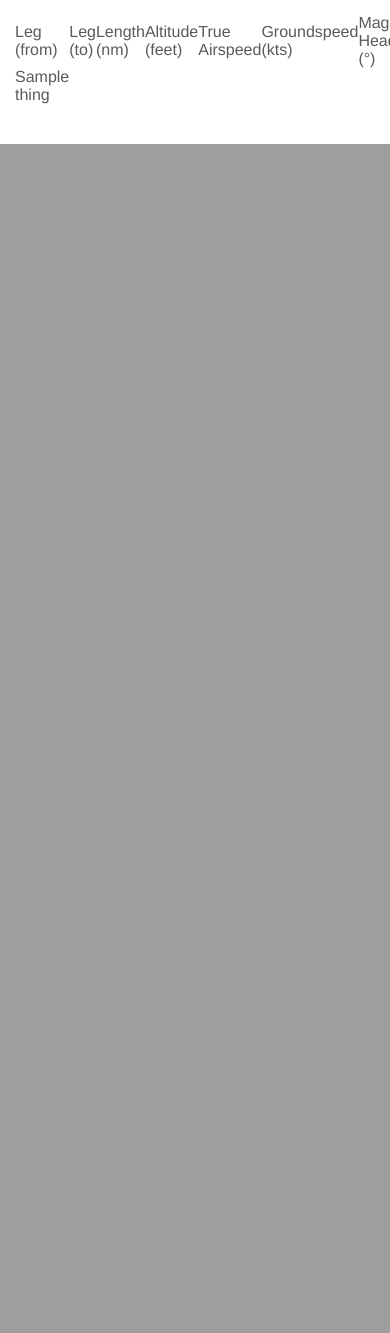
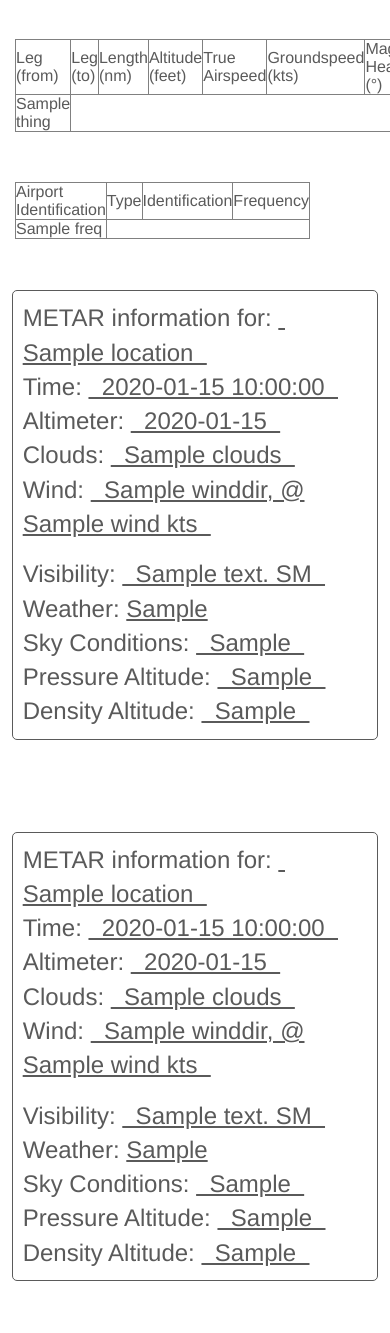
Before and after one commit to amilich/VFR-Flight-Planner, a Flask app: template templates/pdfroute.html in a window 390 px wide; the page is wider, and only the part inside the window is pictured. Shown: the part 767-2100 px from the top of that part. Before the commit the page ends 911 px from the top of that part, so only its background shows below. Run offline with Flask 2, Linux system fonts and the light colour scheme; the template is opened without the code that fills it: most values are stand-ins (such as "Sample title", 1, 10 or a date in 2020); some libraries are stand-ins or nearby versions.

Commit message:
Frequencies added; PDF changed
* Removed weight and balance from separate PDF
* Added destination METAR
* Frequencies tab added

```diff
--- a/App.py
+++ b/App.py
@@ -61,32 +61,17 @@ def testform():
 	return render_template('route_test.html', options=Markup(options), form=form)
 
 """
-Save weight and balance along with weather information as PDF.
-"""
-@app.route('/savewb')
-def saveWeightBalance():
-	try:
-		environment = cache.get('env_origin')
-		airplane = cache.get('airplane')
-		# wbpdf = gen_pdf(render_template("wbalance.html", env = environment, wbalance = "", airplane=airplane))
-		# response = make_response(wbpdf)
-		# response.mimetype = 'application/pdf'
-		# response.headers["Content-Disposition"] = "attachment; filename=route.pdf"
-		# return response
-		return render_template("wbalance.html", env = environment, wbalance = "", airplane=airplane)
-	except Exception, e:
-		print str(e)
-		return render_template('fail.html', error="pdf")
-
-"""
 Converts flight plan page with map, elevation diagram, and table of segments into printable PDF.
 """
 @app.route('/saveplan', methods=['GET'])
 def savePlan():
 	try:
 		myRoute = cache.get('myRoute')
+		environment = cache.get('env_origin')
+		environment2 = cache.get('env_dest')
 		map_content = str(makeStaticMap(myRoute[2].courseSegs, myRoute[2].destination)).replace("\n", "")
-		route_pdf = gen_pdf(render_template('pdfroute.html', map=Markup(map_content), theRoute = myRoute[2].courseSegs, elevation=myRoute[3]))
+		route_pdf = gen_pdf(render_template('pdfroute.html', map=Markup(map_content), theRoute = myRoute[2].courseSegs, \
+			elevation=myRoute[3], freqs=myRoute[5], env=environment, env2=environment2))
 		response = make_response(route_pdf)
 		response.mimetype = 'application/pdf'
 		response.headers["Content-Disposition"] = "attachment; filename=route.pdf"
--- a/FlightFiles.py
+++ b/FlightFiles.py
@@ -376,7 +376,7 @@ class Segment:
 	Gets segment data to display to user.
 	"""
 	def getData(self):
-		return [self.from_poi.name, self.to_poi.name, str("{0:.2f}".format(self.length)), str(self.alt), str(self.tas), str(self.gs), str(self.hdg)]
+		return [self.from_poi.name, self.to_poi.name, str("{0:.2f}".format(self.length)), str(self.alt), str(self.tas), "{0:.2f}".format(float(self.gs)), "{0:.2f}".format(float(self.hdg))]
 
 	"""
 	Converts segment to table entry.
@@ -800,7 +800,7 @@ def createSegments(origin, destination, course, alt, tas, climb_speed = 75, desc
 A route contains a list of segments and airplane parameters replated to a particular flight.
 """
 class Route:
-	def __init__(self, course, origin, destination, routeType="direct", night = False, custom=[], cruising_alt=3500, cruise_speed=110, climb_speed=75, climb_dist=7, gph=10, descent_speed=90, doWeather=True):
+	def __init__(self, course, origin, destination, routeType="direct", night = False, custom=[], cruising_alt=3500, cruise_speed=110, climb_speed=75, climb_dist=5, gph=10, descent_speed=90, doWeather=True):
 		self.reset(course, origin, destination, routeType, night, custom, cruising_alt, cruise_speed, climb_speed, climb_dist, gph, descent_speed, doWeather=doWeather)
 
 	def reset(self, course, origin, destination, routeType, night, custom, cruising_alt, cruise_speed, climb_speed, climb_dist, gph, descent_speed, climb_done=False, doWeather=False):
@@ -968,7 +968,7 @@ def createRoute(home, dest, altitude, airspeed, custom=[], environments=[]):
 		final_alt = cruising_alt
 		messages.append("Changed cruising altitude")
 	rType = "direct" if len(custom) == 0 else "custom"
-	route = Route(course, origin, destination, routeType=rType, custom=custom, cruising_alt=final_alt, cruise_speed=airspeed, climb_speed=75, climb_dist=7, doWeather=False)
+	route = Route(course, origin, destination, routeType=rType, custom=custom, cruising_alt=final_alt, cruise_speed=airspeed, climb_speed=75, climb_dist=5, doWeather=False)
 
 	noTOC = copy.copy(route)
 	route.insertClimb()
--- a/templates/fail.html
+++ b/templates/fail.html
@@ -11,7 +11,7 @@
 		<meta charset="utf-8">
 		<meta http-equiv="X-UA-Compatible" content="IE=edge">
 		<meta name="viewport" content="width=device-width, initial-scale=1">
-		<title>Update Failsed</title>
+		<title>Error</title>
 		<meta name="description" content="Source code generated using layoutit.com">
   	</head>
 
--- a/templates/pdfroute.html
+++ b/templates/pdfroute.html
@@ -11,11 +11,11 @@
 
 	<body>
 		<center>
-			<h3>
+			<h1>
 				Your Route
-			</h3>
+			</h1>
 		</center>
-		<br><br>
+		<hr><br>
 		<center>
 			<img src="{{ map }}" alt="Route Map">
 		</center>
@@ -26,7 +26,8 @@
 
 		<br><br><br>
 		<div class="container">
-		    <table border='0' style=\"width:50%\">
+			<font size="5">
+		    	<table border='1' style="width:50%;" cellpadding="5">
 		    	    <tr>
 		    	        <td> Leg (from) </td>
 		    	        <td> Leg (to) </td>
@@ -44,6 +45,122 @@
 		    	        </tr>
 		    	    {% endfor %}
 				</table>
+			</font>
 		</div>
+		<p style="page-break-after:always;"></p>
+		<!-- frequencies -->
+		<div class="container">
+            <br>
+            <h1 style="font-weight:normal;">
+            <table border='1' style="width:50%;" cellpadding="5">
+                    <tr>
+                        <td>Airport Identification</td>
+                        <td>Type</td>
+                        <td>Identification</td>
+                        <td>Frequency</td>
+                    </tr>
+                {% for thing in freqs %}
+                    <tr>
+                        {% for freq in thing %}
+                            <td> {{ freq }} </td>
+                        {% endfor %}
+                    </tr>
+                {% endfor %}
+            </table>
+            </h3>
+        </div>
+        <p style="page-break-after:always;"></p>
+        <br>
+        <font size="5">
+        <div class="container">
+        	<div class="row">
+    			<div class="col-md-11" style="border: 1px solid; border-radius:5px; padding:10px; margin:3%;">
+    				<div class="row">
+  						<div class="col-md-3">
+  							METAR information for: <u>&nbsp; {{ env.location }} &nbsp;</u>
+  						</div>
+  						<div class="col-md-2">
+  							Time: <u>&nbsp; {{ env.time }} &nbsp;</u>
+  						</div>
+  						<div class="col-md-2">
+  							Altimeter: <u>&nbsp; {{ env.altimeter }} &nbsp;</u>
+  						</div>
+  						<div class="col-md-2">
+  							Clouds: <u>&nbsp; {{ env.clouds }} &nbsp;</u>
+  						</div>
+  						<div class="col-md-2">
+  							Wind: <u>&nbsp; {{ env.winddir }}, @ {{ env.wind }} kts &nbsp;</u>
+  						</div>
+  					</div>
+  					<div class="row" style="margin:8px">
+  					</div>
+  					<div class="row">
+  						<div class="col-md-2">
+  							Visibility: <u>&nbsp; {{ env.visibility }} SM &nbsp;</u>
+  						</div>
+  						{% if not env.wx == "" %}
+  							<div class="col-md-2">
+  								Weather:
+  								<u> {{ env.wx }} </u>
+  							</div>
+  						{% endif %}
+  						<div class="col-md-2">
+  							Sky Conditions: <u>&nbsp; {{ env.skyCond }} &nbsp;</u>
+  						</div>
+  						<div class="col-md-2">
+  							Pressure Altitude: <u>&nbsp; {{ env.pa }} &nbsp;</u>
+  						</div>
+  						<div class="col-md-2">
+  							Density Altitude: <u>&nbsp; {{ env.da }} &nbsp;</u>
+  						</div>
+  					</div>
+    			</div>
+    		</div>
+    		<br><br>
+    		<div class="row">
+    			<div class="col-md-11" style="border: 1px solid; border-radius:5px; padding:10px; margin:3%;">
+    				<div class="row">
+  						<div class="col-md-3">
+  							METAR information for: <u>&nbsp; {{ env2.location }} &nbsp;</u>
+  						</div>
+  						<div class="col-md-2">
+  							Time: <u>&nbsp; {{ env2.time }} &nbsp;</u>
+  						</div>
+  						<div class="col-md-2">
+  							Altimeter: <u>&nbsp; {{ env2.altimeter }} &nbsp;</u>
+  						</div>
+  						<div class="col-md-2">
+  							Clouds: <u>&nbsp; {{ env2.clouds }} &nbsp;</u>
+  						</div>
+  						<div class="col-md-2">
+  							Wind: <u>&nbsp; {{ env2.winddir }}, @ {{ env2.wind }} kts &nbsp;</u>
+  						</div>
+  					</div>
+  					<div class="row" style="margin:8px">
+  					</div>
+  					<div class="row">
+  						<div class="col-md-2">
+  							Visibility: <u>&nbsp; {{ env2.visibility }} SM &nbsp;</u>
+  						</div>
+  						{% if not env.wx == "" %}
+  							<div class="col-md-2">
+  								Weather:
+  								<u> {{ env.wx }} </u>
+  							</div>
+  						{% endif %}
+  						<div class="col-md-2">
+  							Sky Conditions: <u>&nbsp; {{ env2.skyCond }} &nbsp;</u>
+  						</div>
+  						<div class="col-md-2">
+  							Pressure Altitude: <u>&nbsp; {{ env2.pa }} &nbsp;</u>
+  						</div>
+  						<div class="col-md-2">
+  							Density Altitude: <u>&nbsp; {{ env2.da }} &nbsp;</u>
+  						</div>
+  					</div>
+    			</div>
+    		</div>
+        </div>
+        </font>
 	</body>
 </html>
--- a/templates/plan.html
+++ b/templates/plan.html
@@ -132,6 +132,7 @@
                     {% endfor %}
                         </tr>
                     </table>
+                    <br><br><br>
                 </div>
             </div>
             <div class="tab-pane" id="freqs">
@@ -167,8 +168,7 @@
                         <li><a href="/">Home</a></li>
                     </ul>
                     <ul class="nav navbar-nav navbar-right">
-                        <li><a href="/saveplan">Download PDF of Route</a></li>
-                        <li><a href="/savewb">Download PDF of Weight, Balance, and Weather</a></li>
+                        <li><a href="/saveplan">Download PDF of Route, Weather, and Frequencies</a></li>
                     </ul>
                 </div>
             </div>
```
Lines whose indentation alone changed are shown as unchanged.
